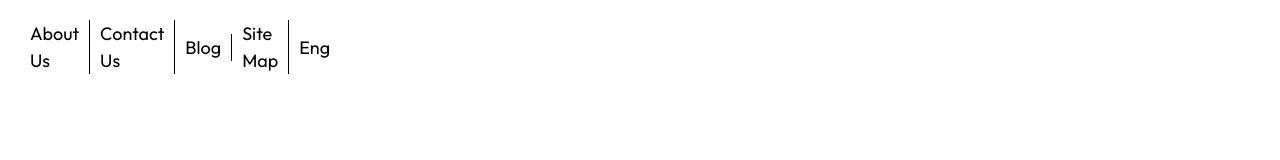
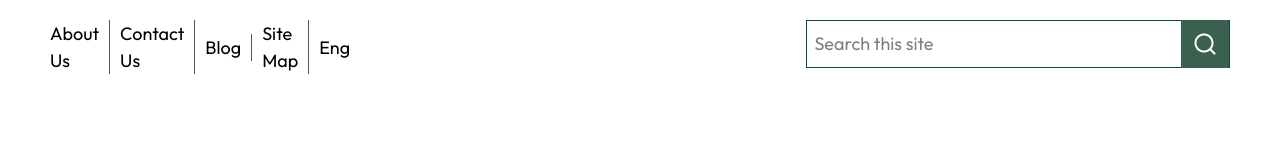
Before and after one commit to vrielaa/AccesibilityProject, a website: page index.html in a window 1280 px wide. Drawn offline with Linux system fonts and the light colour scheme.

Commit message:
finish header

```diff
--- a/index.html
+++ b/index.html
@@ -12,12 +12,13 @@
     />
   </head>
   <body>
-    <header class="grid grid-cols-2 px-[3rem] py-[2rem]">
+    <header class="grid grid-cols-2 px-[5rem] py-[2rem]">
       <div class="flex w-full justify-between">
         <a href="/" aria-label="Home page" class="logo">
           <img src="./assets/logo.png" alt="Logo" />
         </a>
-        <nav aria-label="Main navigation" class="mr-[45rem] flex items-center">
+
+        <nav aria-label="Main navigation" class="mr-[44rem] flex items-center">
           <ul
             class="flex items-center font-['Outfit'] text-[18px] leading-[150%] font-normal tracking-normal"
           >
@@ -39,6 +40,29 @@
           </ul>
         </nav>
       </div>
+      <form
+        role="search"
+        aria-label="Site search"
+        class="flex h-[4.8rem] w-[42.4rem] ml-auto items-center border border-emerald-900 bg-white"
+      >
+        <label for="site-search" class="sr-only">Search this site</label>
+
+        <input
+          id="site-search"
+          name="query"
+          type="search"
+          placeholder="Search this site"
+          class="min-w-0 flex-1 px-3 align-middle font-['Outfit'] text-[18px] leading-[26px] font-normal tracking-normal outline-none"
+        />
+
+        <button
+          type="submit"
+          aria-label="Search Button"
+          class="flex h-full items-center justify-center bg-emerald-900 text-white focus:outline-2 focus:outline-offset-2 focus:outline-emerald-900"
+        >
+          <img src="./assets/search_button.png" alt="" aria-hidden="true" />
+        </button>
+      </form>
     </header>
   </body>
 </html>
```
Also changed, not shown: assets/navDivider.png (deleted), assets/search_button.png (added), dist/styles.css.
